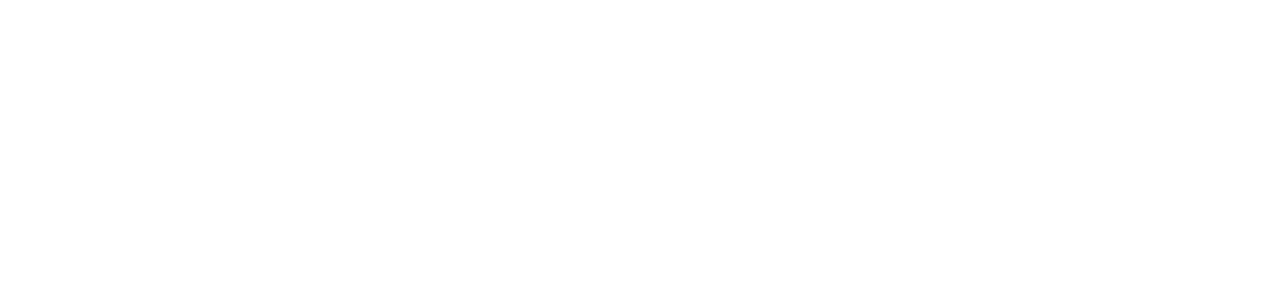
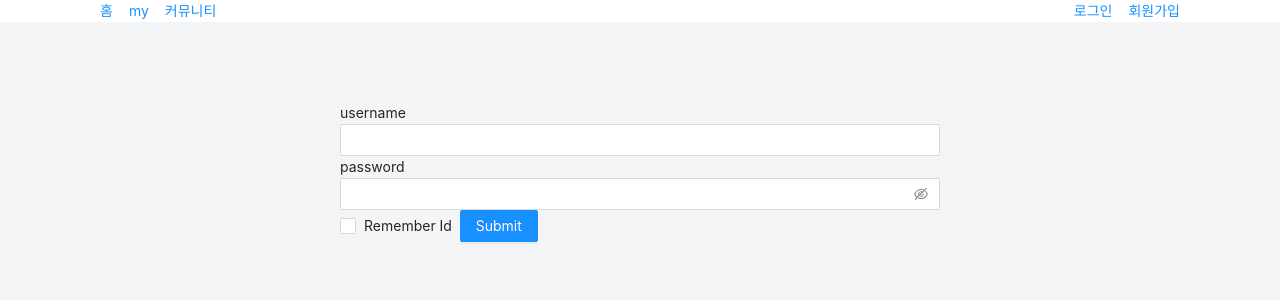
Before and after one commit to kimjh0813/Search.gg-client, a React (Create React App) app: page /login in a window 1280 px wide. Before the commit this address had no page. Shown: the top 300 px of the page. Built offline with nearby package versions, Linux system fonts and the light colour scheme.

Commit message:
nav바 생성 및 로그인 페이지 생성

```diff
--- /dev/null
+++ b/src/components/Home/Menu/index.tsx
@@ -0,0 +1,24 @@
+const Menu = () => {
+  return (
+    <div className='flex justify-between max-w-page-full mx-auto'>
+      <div>
+        <a href='/'>홈</a>
+        <a href='/my' className='ml-4'>
+          my
+        </a>
+        <a href='/community' className='ml-4'>
+          커뮤니티
+        </a>
+      </div>
+      <div>
+        <a href='/login' className='ml-4'>
+          로그인
+        </a>
+        <a href='/signup' className='ml-4'>
+          회원가입
+        </a>
+      </div>
+    </div>
+  );
+};
+export default Menu;
--- a/src/layout/layout.tsx
+++ b/src/layout/layout.tsx
@@ -1,14 +1,20 @@
 import { BrowserRouter, Route, Routes } from 'react-router-dom';
+import Menu from '../components/Home/Menu';
+import Login from '../pages/login';
 import Home from '../pages';
 const Layout = () => {
   return (
+    <>
+      <Menu />
       <BrowserRouter>
         <Routes>
           <Route>
             <Route path='/' element={<Home />}></Route>
+            <Route path='/login' element={<Login />}></Route>
           </Route>
         </Routes>
       </BrowserRouter>
+    </>
   );
 };
 
--- /dev/null
+++ b/src/pages/login/index.tsx
@@ -0,0 +1,27 @@
+import { Button, Checkbox, Form, Input } from 'antd';
+
+const Login = () => {
+  return (
+    <div className='w-full h-screen bg-[#f3f5f7]'>
+      <div className='max-w-[600px] m-auto pt-20 '>
+        <Form
+          name='basic'
+          labelCol={{ span: 8 }}
+          wrapperCol={{ span: 16 }}
+          initialValues={{ remember: true }}
+          autoComplete='off'>
+          <div>username</div>
+          <Input />
+          <div>password</div>
+          <Input.Password />
+          <Checkbox>Remember Id</Checkbox>
+          <Button type='primary' htmlType='submit'>
+            Submit
+          </Button>
+        </Form>
+      </div>
+    </div>
+  );
+};
+
+export default Login;
```
Lines whose indentation alone changed are shown as unchanged.
